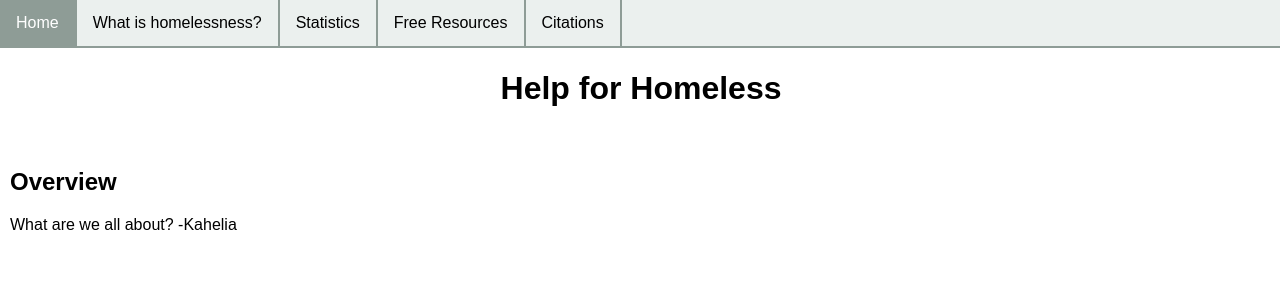
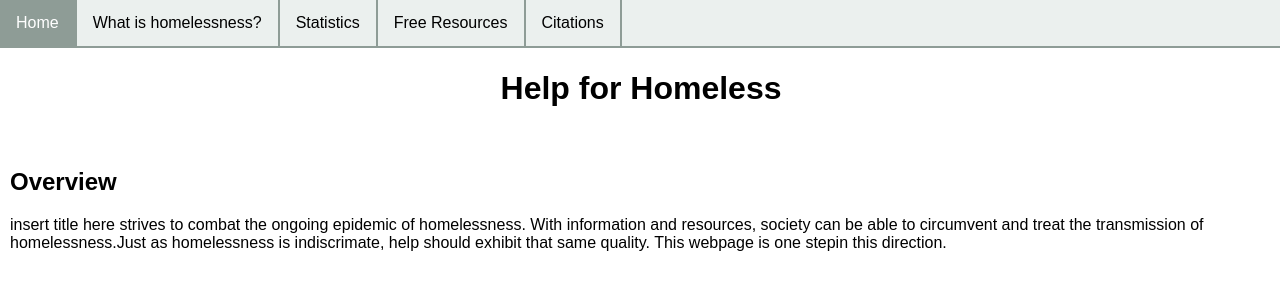
Before and after one commit to kaheliadavis/hackJA2019, a plain HTML site: page index.html in a window 1280 px wide. Drawn offline with Linux system fonts and the light colour scheme.

Commit message:
Update index.html
added details

```diff
--- a/index.html
+++ b/index.html
@@ -25,7 +25,7 @@
 
 
     <h2>Overview</h2>
-    <p>What are we all about? -Kahelia </p>
+    <p> insert title here strives to combat the ongoing epidemic of homelessness. With information and resources, society can be able to circumvent and treat the transmission of homelessness.Just as homelessness is indiscrimate, help should exhibit that same quality. This webpage is one stepin this direction.    </p>
 
   </main>
 
```
